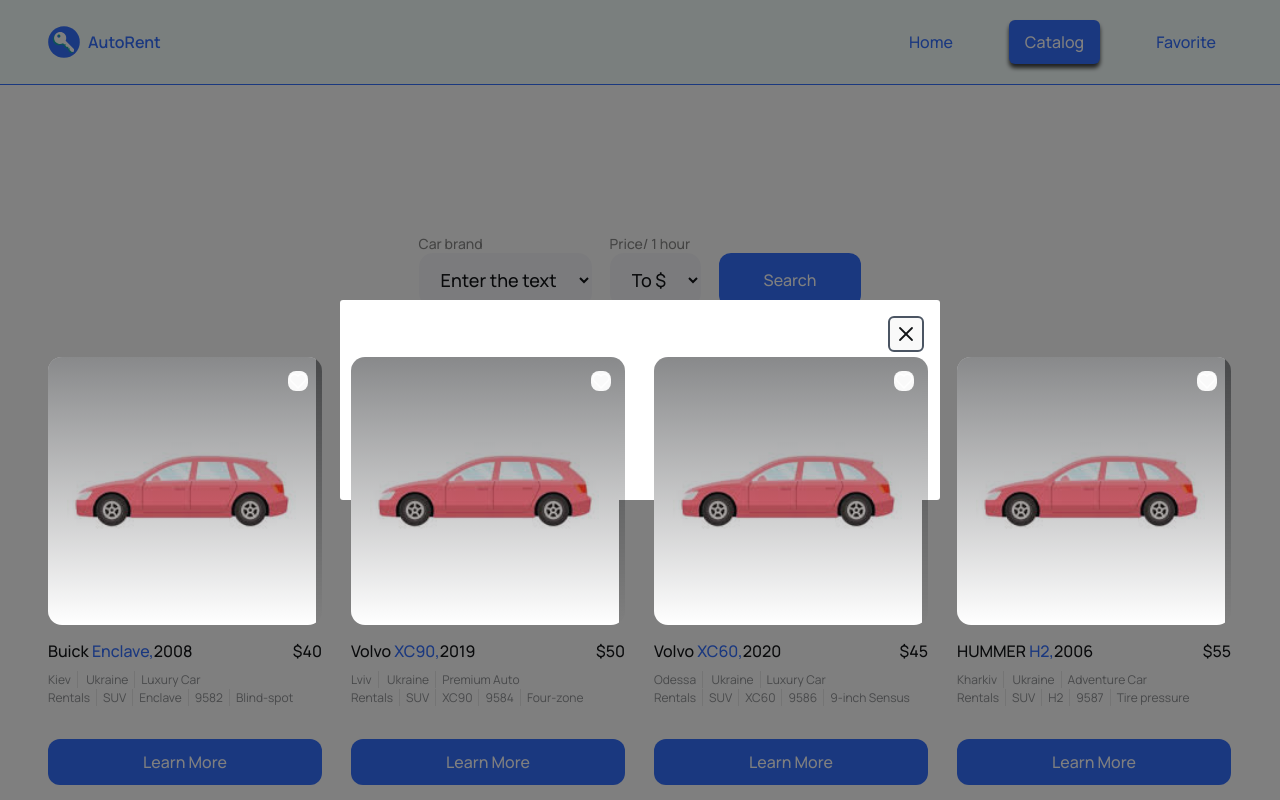
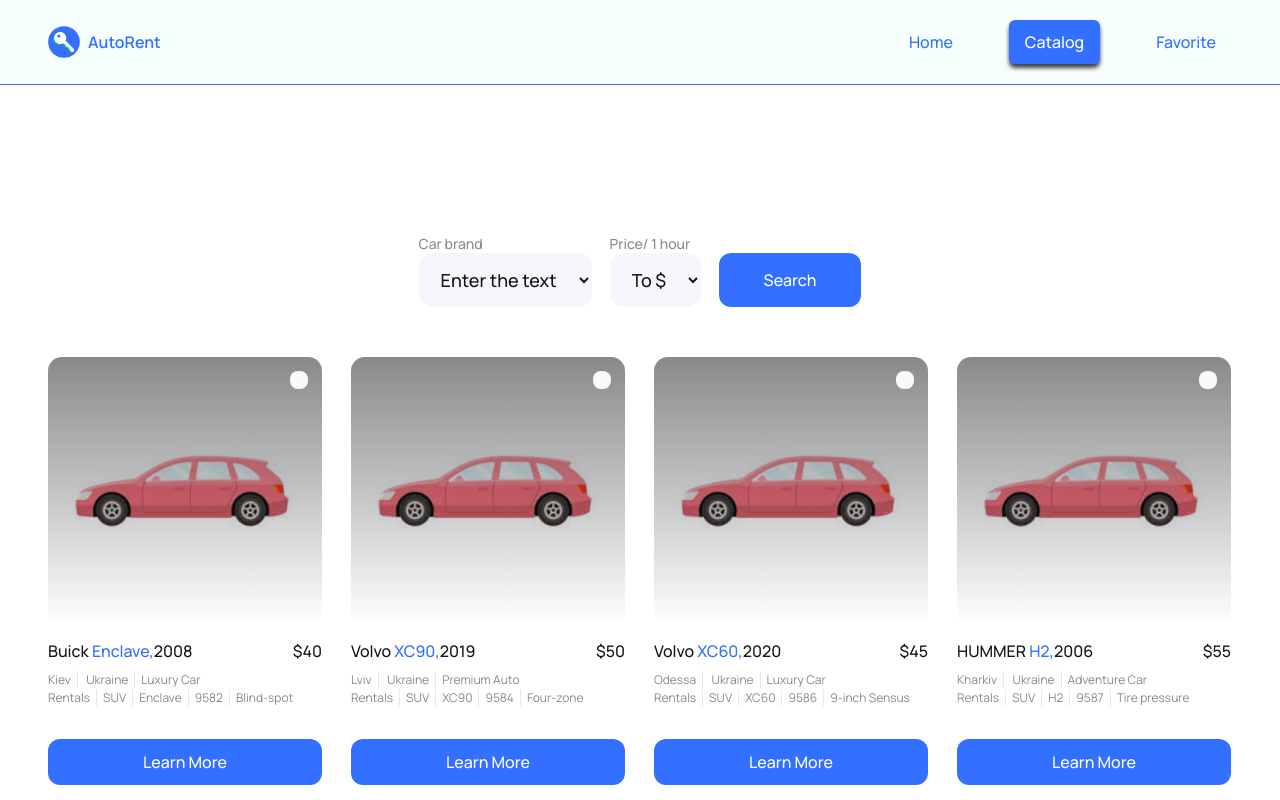
Before and after one commit to TrifonovDenys/auto-rent-client, a React (Vite) app: page /auto-rent-client/catalog in a window 1280 px wide. Shown: the top 800 px of the page. Built offline with nearby package versions, Linux system fonts and the light colour scheme.

Commit message:
modal window

```diff
--- a/index.html
+++ b/index.html
@@ -36,6 +36,7 @@
     <body>
         <noscript>You need to enable JavaScript to run this app.</noscript>
         <div id="root"></div>
+        <div id="modal-root"></div>
         <script type="module" src="/src/main.jsx"></script>
     </body>
 </html>
--- a/src/components/CarCard/CarCard.jsx
+++ b/src/components/CarCard/CarCard.jsx
@@ -9,7 +9,7 @@
     // console.log(car.photoLink);
     const isOpen = useSelector(getModal)
     const dispatch = useDispatch()
-    console.log(isOpen);
+    // console.log(isOpen);
     const hendleLearnMore = () => {
         dispatch(openModal())
     }
--- a/src/components/CarCard/CarCard.module.css
+++ b/src/components/CarCard/CarCard.module.css
@@ -23,12 +23,12 @@
 .svg{
   position: absolute;
   padding: 0;
-  z-index: 99;
   color: transparent;
   top: 14px;
   right: 14px;
   transition: color var(--transit);
-
+  width: 18px;
+  height: 18px;
 }
 .svg:hover, .svg:focus{
   outline: none;
--- a/src/components/CarCard/FavoriteSvg/FavoriteSvg.jsx
+++ b/src/components/CarCard/FavoriteSvg/FavoriteSvg.jsx
@@ -6,7 +6,7 @@
         isAdd(!add)
     }
     return(
-    <svg onClick={handleAdd} width="18" height="18" viewBox="0 0 18 18" fill={add ? "#0B44CD": "transparent"} xmlns="http://www.w3.org/2000/svg">
+    <svg onClick={handleAdd} viewBox="0 0 18 18" fill={add ? "#0B44CD": "transparent"} xmlns="http://www.w3.org/2000/svg">
         <path d="M15.6301 3.45753C15.247 3.07428 14.7922 2.77026 14.2916 2.56284C13.791 2.35542 13.2545 2.24866 12.7126 2.24866C12.1707 2.24866 11.6342 2.35542 11.1336 2.56284C10.633 2.77026 10.1782 3.07428 9.79509 3.45753L9.00009 4.25253L8.20509 3.45753C7.43132 2.68376 6.38186 2.24906 5.28759 2.24906C4.19331 2.24906 3.14386 2.68376 2.37009 3.45753C1.59632 4.2313 1.16162 5.28075 1.16162 6.37503C1.16162 7.4693 1.59632 8.51876 2.37009 9.29253L3.16509 10.0875L9.00009 15.9225L14.8351 10.0875L15.6301 9.29253C16.0133 8.90946 16.3174 8.45464 16.5248 7.95404C16.7322 7.45345 16.839 6.91689 16.839 6.37503C16.839 5.83316 16.7322 5.2966 16.5248 4.79601C16.3174 4.29542 16.0133 3.84059 15.6301 3.45753Z" stroke={add ? "#0B44CD": "white"} strokeOpacity="0.8" strokeWidth="1.5" strokeLinecap="round" strokeLinejoin="round"/>
     </svg>
 )}
--- a/src/components/Modal/Modal.jsx
+++ b/src/components/Modal/Modal.jsx
@@ -1,8 +1,11 @@
 import { useDispatch } from 'react-redux';
-import css from "./Hi.module.css"
+import css from "./Modal.module.css"
 import { closeModal } from '../../redux/cars/modalSlice';
 import CrossIcon from "./component/CrossIcon"
+import { createPortal } from 'react-dom';
+import { useEffect } from 'react';
 
+const modalRoot = document.querySelector('#modal-root');
 const Modal = () => {
   const dispatch = useDispatch();
 
@@ -12,15 +15,20 @@
     }
   };
 
-  return(
-    <div className={css.Modal_backdrop} onClick={hendleCloseModal} style={{
-      position: "fixed",
-      top: 0,
-      left: 0,
-      width: "100vw",
-      height: "100vh",
-      backgroundColor: "rgba(0,0,0,0.5)",
-    }}>
+  useEffect(() => {
+    const handleKeyDown = (event) => {
+      if (event.key === 'Escape') {
+        dispatch(closeModal());
+      }
+    };
+    document.addEventListener('keydown', handleKeyDown);
+    return () => {
+      document.removeEventListener('keydown', handleKeyDown);
+    };
+  }, [dispatch]);
+
+  return createPortal(
+    <div className={css.Modal_backdrop} onClick={hendleCloseModal}>
       <div className={css.Modal_content}>
         <div className='absolute top-4 right-4'>
           <button
@@ -33,7 +41,8 @@
           </button>
         </div>
       </div>
-    </div>
+    </div>,
+    modalRoot
   );
 };
 
--- a/src/components/Modal/Hi.module.css
+++ b/src/components/Modal/Modal.module.css
@@ -12,9 +12,9 @@
     left: 50%;
     transform: translate(-50%, -50%);
     min-height: 200px;
-    width: 600px;
+    width: 541px;
     max-width: 95%;
-    padding: 80px 32px;
+    padding: 40px;
     background-color: #fff;
-    border-radius: 3px;
+    border-radius: 24px;
   }
--- a/src/components/Modal/component/CrossIcon.jsx
+++ b/src/components/Modal/component/CrossIcon.jsx
@@ -2,8 +2,8 @@
 const CrossIcon = () => {
   return (
     <svg width="24" height="24" viewBox="0 0 24 24" fill="none" xmlns="http://www.w3.org/2000/svg">
-      <path d="M18 6L6 18" stroke="#121417" stroke-width="1.8" stroke-linecap="round" stroke-linejoin="round"/>
-      <path d="M6 6L18 18" stroke="#121417" stroke-width="1.8" stroke-linecap="round" stroke-linejoin="round"/>
+      <path d="M18 6L6 18" stroke="#121417" strokeWidth="1.8" strokeLinecap="round" strokeLinejoin="round"/>
+      <path d="M6 6L18 18" stroke="#121417" strokeWidth="1.8" strokeLinecap="round" strokeLinejoin="round"/>
     </svg>
   );
 };
--- a/src/pages/CatalogPage/CatalogPage.jsx
+++ b/src/pages/CatalogPage/CatalogPage.jsx
@@ -2,11 +2,15 @@
 import cars from '../../advertsCars.json';
 import css from './CatalogPage.module.css';
 import Filter from '../../components/Filter/Filter';
+import { getModal } from '../../redux/cars/selectors';
+import { useSelector } from 'react-redux';
 import Modal from '../../components/Modal/Modal';
 const CatalogPage = () => {
+    const isOpen = useSelector(getModal)
+    console.log(isOpen);
     return (
         <>
-        <Modal/>
+        {isOpen && <Modal />}
             <Filter />
             <ul className={css[`Car_list`]}>
                 {cars.map((car, i) => {
```
